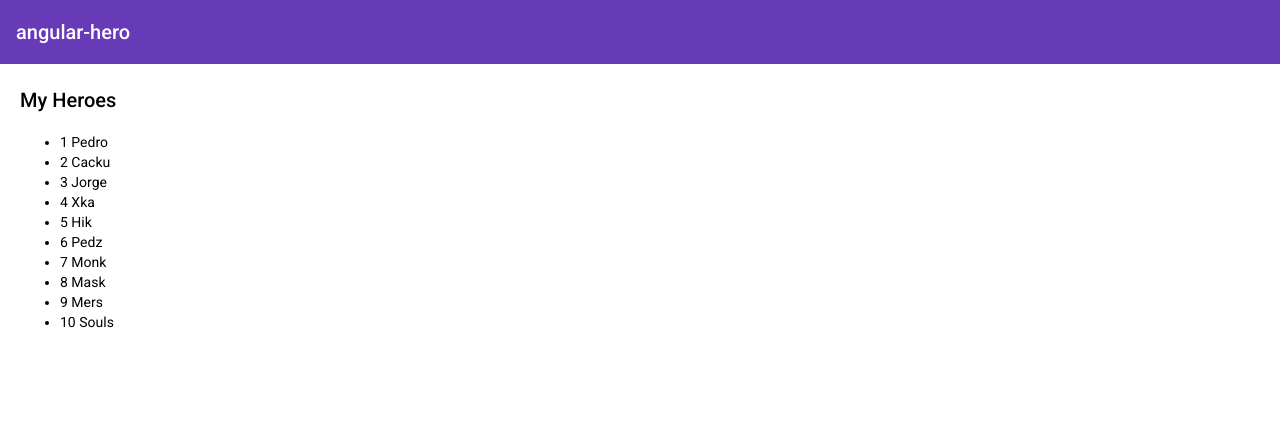
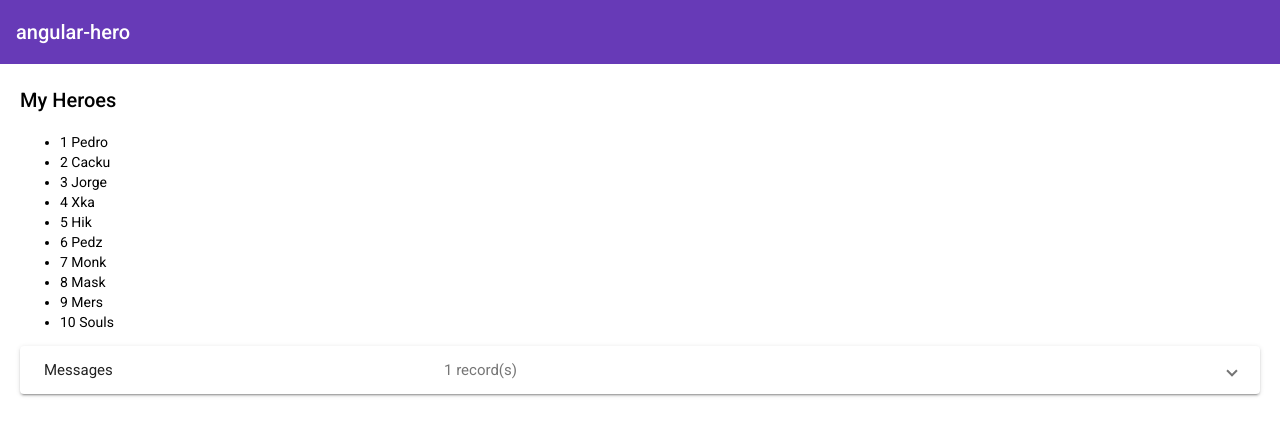
Before and after one commit to PedroEnrico/angular-tour-of-heroes, an Angular app: page / in a window 1280 px wide. Shown: the top 436 px of the page. Built offline with nearby package versions, Linux system fonts and the light colour scheme.

Commit message:
Create messages components, message service, expansion panel of material and

```diff
--- a/src/app/app.component.html
+++ b/src/app/app.component.html
@@ -4,4 +4,5 @@
 
 <div class="content">
     <app-heroes></app-heroes>
+    <app-messages></app-messages>
 </div>
--- a/src/app/hero.service.ts
+++ b/src/app/hero.service.ts
@@ -1,14 +1,20 @@
 import { Injectable } from '@angular/core';
 import { HEROES } from './mock-heroes';
 import { Hero } from './hero.model';
+import { Observable, of, throwError } from 'rxjs';
+import { MessageService } from './message.service';
 
 @Injectable({
   providedIn: 'root'
 })
 export class HeroService {
 
-  getHeroes(): Hero[] {
-    return HEROES;
+  constructor(private messageService: MessageService) {}
+
+  getHeroes(): Observable<Hero[]> {
+    const heroes = of(HEROES); // OF TRANSFORMA A LISTA EM UM OBSERVABLE;
+    this.messageService.add('HeroService: fetched heroes');
+    return heroes;
   }
 
 }
--- a/src/app/heroes/heroes.component.ts
+++ b/src/app/heroes/heroes.component.ts
@@ -1,6 +1,7 @@
 import { Component, OnInit } from '@angular/core';
 import { Hero } from '../hero.model';
 import { HeroService } from '../hero.service';
+import { MessageService } from '../message.service';
 
 @Component({
   selector: 'app-heroes',
@@ -10,20 +11,37 @@ import { HeroService } from '../hero.service';
 export class HeroesComponent implements OnInit {
   heroes: Hero[] = [];
   selectedHero?: Hero;
-  constructor(private heroService: HeroService) {} // Injeta o service
+  constructor(private heroService: HeroService, private messageService: MessageService) {} // Injeta o service;
 
-  ngOnInit(): void { // Chama o metodo getHeroes
+  ngOnInit(): void { // Chama o metodo getHeroes;
     this.getHeroes();
   }
 
-  getHeroes(): void { // Chama o metodo getHeroes do SERVICE. Retornando uma lista de hero
-    this.heroes = this.heroService.getHeroes();
+  getHeroes(): void { // Chama o metodo getHeroes do SERVICE. Retornando uma lista de hero;
+   this.heroService.getHeroes().subscribe( // Quando deifinimos um retorno como Observable utilizamos o .subscribe para ser notificado quando ocorrer uma mudança no getHeroes;
+   (heroes) => (this.heroes = heroes),
+   (err) => (console.log('Deu erro na emissão' + err)),
+   () => (console.log('Completou a emissão'))
+
+      //Next: método é chamado para cada valor emitido pelo Observable.
+    //  (value) => {
+    //     console.log(value);
+    //  },
+      // Error: método é chamado se ocorrer um erro durante a emissão.
+    //  (err) => {
+    //     console.log(err);
+    //  },
+      // Complete: método é chamado quando o Observable completa de emitir todos valores sem erro.
+    //  () => {
+    //     console.log('Agora foi normalmente concluido');
+    //  }
+    );
   }
-
 
   onSelect(hero: Hero): void {
 
     this.selectedHero = hero;
+    this.messageService.add(`HeroesComponent: Selected Hero Id = ${hero.id}`);
 
   }
 }
--- /dev/null
+++ b/src/app/message.service.ts
@@ -0,0 +1,20 @@
+import { Injectable } from '@angular/core';
+
+@Injectable({
+  providedIn: 'root'
+})
+export class MessageService {
+  private messages: string[] = [];
+
+  add(message: string): void {
+    this.messages.push(message)
+  }
+
+  clear(): void {
+    this.messages = [];
+  }
+
+  getMessages(): string[] {
+    return this.messages;
+  }
+}
--- /dev/null
+++ b/src/app/messages/messages.component.html
@@ -0,0 +1,19 @@
+<mat-accordion *ngIf="messageService.getMessages().length > 0">
+    <mat-expansion-panel>
+        <mat-expansion-panel-header>
+            <mat-panel-title>
+                Messages
+            </mat-panel-title>
+            <mat-panel-description>
+                {{messageService.getMessages().length}} record(s)
+            </mat-panel-description>
+        </mat-expansion-panel-header>
+        <p>
+            <button mat-raised-button color="warn" (click)="messageService.clear()">Clear Messages</button>
+        </p>
+
+        <div *ngFor="let message of messageService.getMessages()">
+            {{message}}
+        </div>
+    </mat-expansion-panel>
+</mat-accordion>
```
Also changed, not shown: src/app/app.module.ts (+8 -2 lines), src/app/messages/messages.component.ts (added, +14 -0 lines), src/app/messages/messages.component.scss (added), 1 other file (tests, documents, lock files or other folders).
